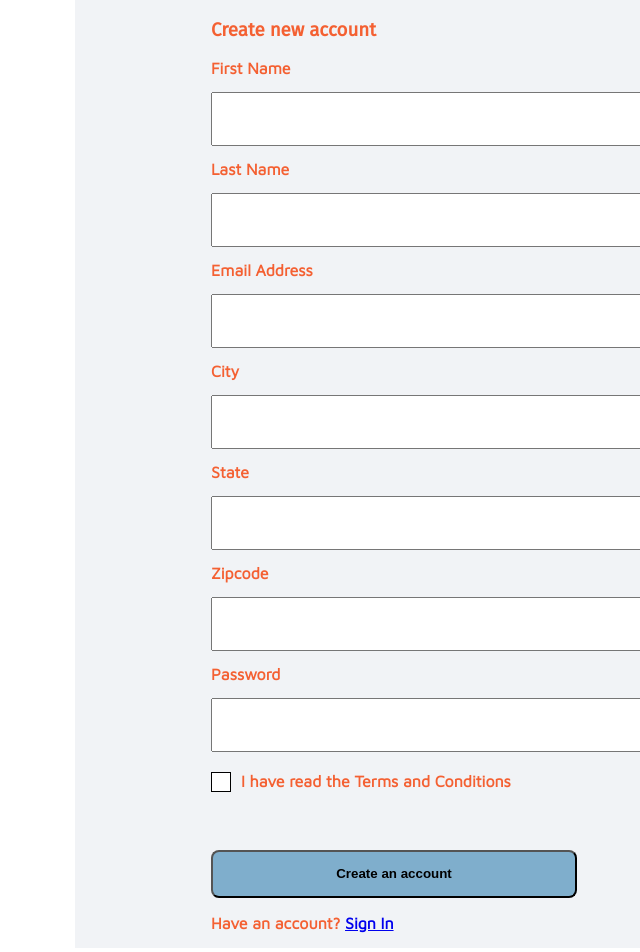
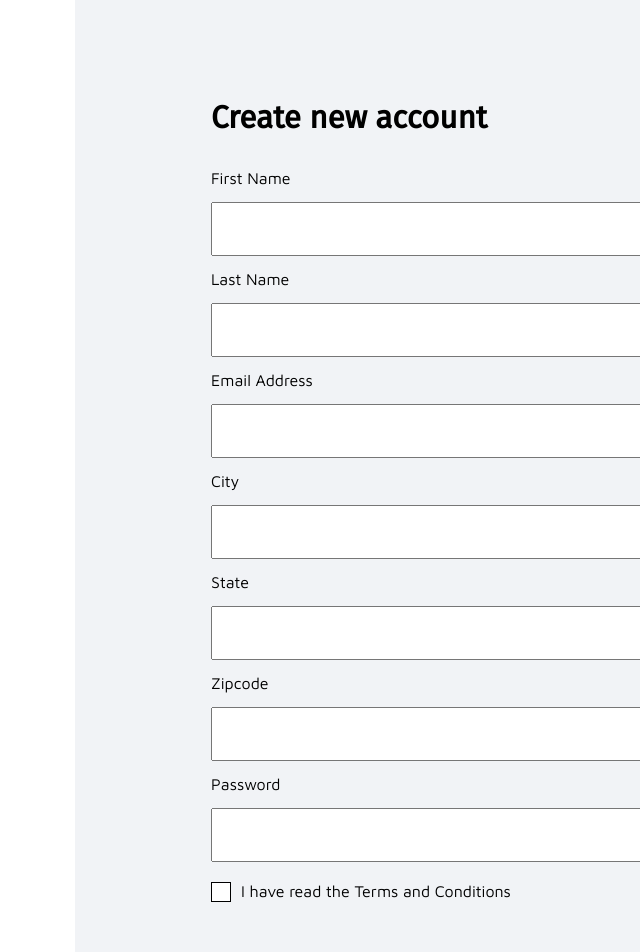
Before and after one commit to bw-farm-fresh-produce-v3/Frontend, a React (Create React App) app: page /register-form in a window 1280 px wide. Shown: the top 952 px of the page, without its empty margins (640-1280 px from the left). Built offline with nearby package versions, Linux system fonts and the light colour scheme.

Commit message:
made changes to form styling

```diff
--- a/src/App.css
+++ b/src/App.css
@@ -33,7 +33,7 @@ input {
   margin: 2% 0;
 }
 
-.createAcct {
+.formHeading {
   width: 277px;
   height: 40px;
   font-size: 31.3px;
@@ -77,7 +77,6 @@ input {
   display: none;
 }
 
-
 .checkContainer input:checked ~.checkmark:after {
   display: block;
 }
@@ -103,7 +102,7 @@ input {
   font-weight: bold;
 }
 
-.registerForm, .signinForm a {
+.registerForm a, .signinForm a {
   text-decoration: none;
   color: #F46032;
   font-weight: bold;
```
Also changed, not shown: 1 other file (tests, documents, lock files or other folders).
